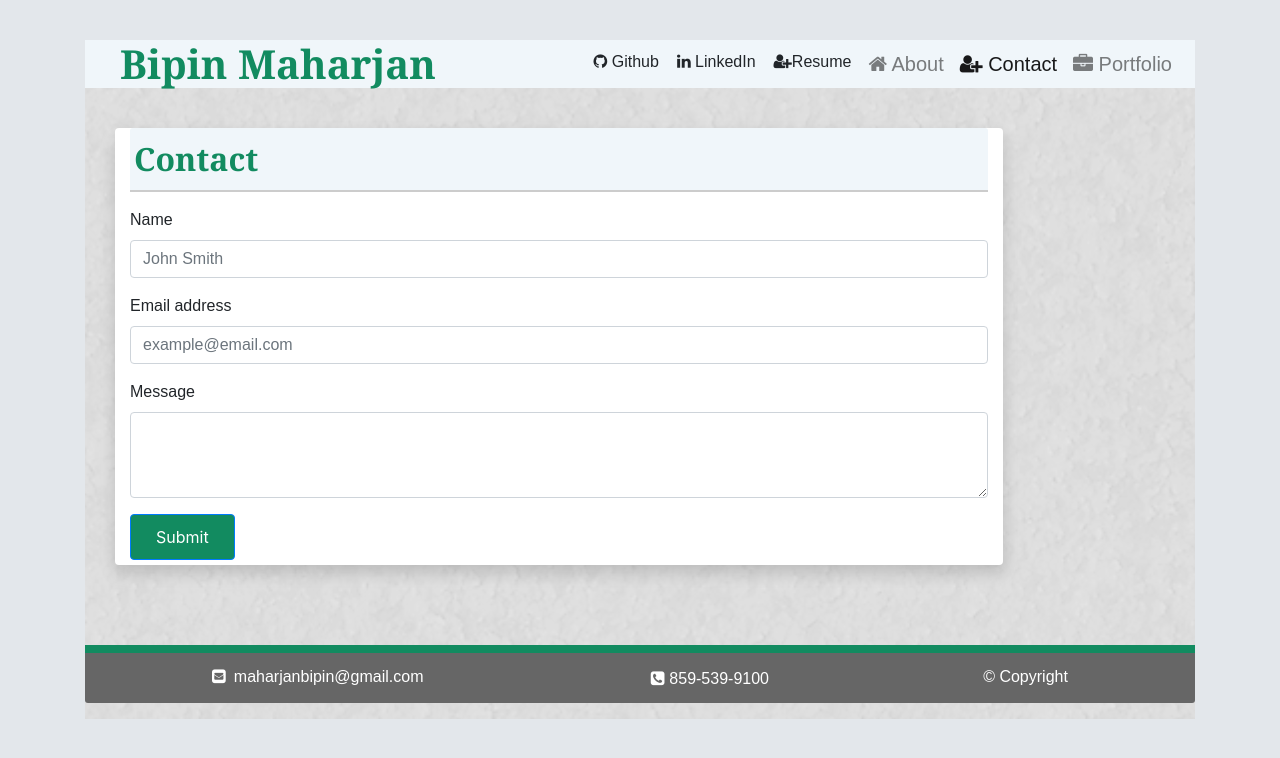
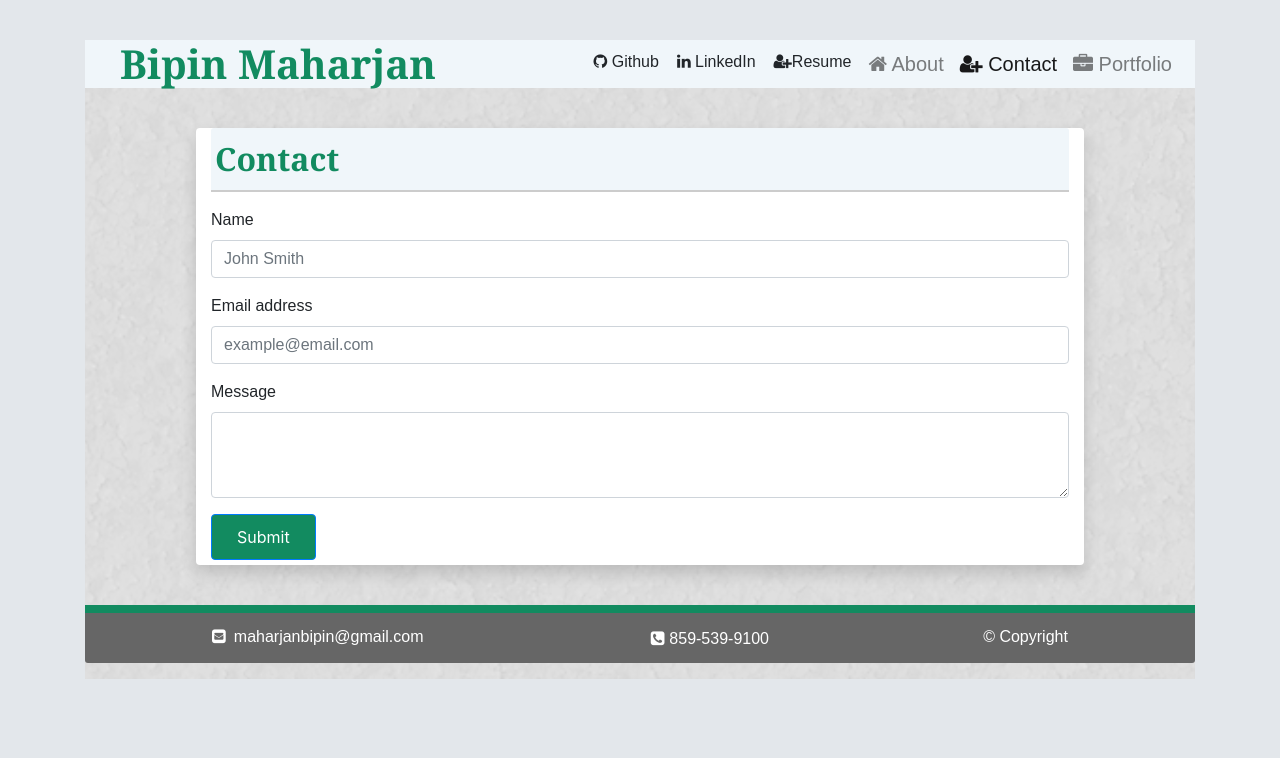
Before and after one commit to bmaha2/react-portfolio, a React (Create React App) app: page /contact in a window 1280 px wide. Shown: the top 758 px of the page. Built offline with nearby package versions, Linux system fonts and the light colour scheme.

Commit message:
justifies the content

```diff
--- a/src/App.js
+++ b/src/App.js
@@ -1,11 +1,7 @@
 import React from "react";
 import { BrowserRouter as Router} from "react-router-dom";
 
-
 import Wrapper from "./components/Wrapper";
-
-
-
 
 function App() {
   return (
--- a/src/assets/index.css
+++ b/src/assets/index.css
@@ -3,17 +3,19 @@ body {
 	margin: 0;
 	padding: 0;
 	background-color: #e3e7eb;
+
 }
 /*-------------------------main container----------------------*/
 .container {
 	margin-top: 40px;
-}
+	}
 /*---------------------background pattern--------------------*/
 .bg-pattern {
 	width: 100%;
     background-image: url("../assets/images/redox_02.png");
     background-size: cover;
 	background-position: center;
+
 }
 .bg-header {
 	background-color:#f0f6fa;
@@ -65,7 +67,8 @@ a {
 .inside-container {
 	width: 80%;
 	background-color: #fff;
-	margin-left: 30px;
+	margin-left:  20px auto;
+
 }
 p {
 	font-family: 'Arial', 'Helvetica Neue', Helvetica, sans-serif;
@@ -117,7 +120,7 @@ img {
 .card-footer {
 	display: flex;
 	list-style: none;
-	flex-flow: row nowrap;
+	flex-flow: row wrap;
 	border-top: 8px solid #128b60;
 	background-color: #666666;
 	color: #fff;
@@ -125,8 +128,7 @@ img {
 	font-size:medium;
 	font-family: Arial, 'Helvetica Neue' , Helvetica, sans-serif;
 	width: 100%;
-	margin-top: 80px;
-
+	margin-top: 40px;
 }
 .card-footer #mail a {
 	color: #fff;
--- a/src/components/NavTabs.js
+++ b/src/components/NavTabs.js
@@ -20,7 +20,7 @@ function NavTabs() {
                     </button>
                     {/*button when the nav-bar collapses */}
                     <div className="collapse navbar-collapse" id="navbarSupportedContent">
-                        <ul className="navbar-nav ml-auto">
+                        <ul className="navbar-nav ml-auto ">
                             <li className="nav-item">
                                 <a className="btn btn-block btn-social btn-github" href={"https:github.com/bmaha2"} target="_blank" rel="noopener noreferrer">
                                     <span className="fa fa-github"></span> Github
@@ -62,7 +62,6 @@ function NavTabs() {
                         </ul> {/*end of links on nav bar links */}
                     </div>{/*end of collapsible nav-bar */}
                 </nav>{/*end of navbar */}
-
             </div>
         </div>
         < InsideContainer />
--- a/src/components/pages/About.js
+++ b/src/components/pages/About.js
@@ -6,7 +6,6 @@ import profileImage from "../../assets/images/bipin.JPG"
 function About() {
     return (
         <>
-
             <div className="row">
                 <div className="col-lg-12">
                     <div className="card mb-3 border-0">
@@ -51,9 +50,8 @@ function About() {
                 </div>
             </div>
             {/*end third paragraph*/}
-
         </>
-  );
+    );
 }
 
 export default About;
--- a/src/components/pages/Contact.js
+++ b/src/components/pages/Contact.js
@@ -4,7 +4,6 @@ import React from "react";
 function Contact() {
   return (
     <>
-
       <div className="row">
         <div className="col-lg-12">
           <div className="card mb-3 border-0">
@@ -31,8 +30,6 @@ function Contact() {
           <button type="submit" className="btn btn-primary submit-btn">Submit</button>
         </div>
       </form>{/*<!--end of form-->*/}
-
-
     </>
   );
 }
--- a/src/components/pages/Portfolio.js
+++ b/src/components/pages/Portfolio.js
@@ -9,7 +9,6 @@ import employeeDir_pic from "../../assets/images/employee-directory.PNG"
 function Portfolio() {
   return (
     <>
-
       <div className="row">
         <div className="col-lg-12">
           <div className="card mb-3 border-0">
@@ -110,10 +109,7 @@ function Portfolio() {
             </div>
           </div>
         </div>{/*<!--end of sixth image container-->*/}
-
       </div>{/*<!--end of container holding all image container-->*/}
-
-
     </>
   );
 }
```
Also changed, not shown: src/components/InsideContainer.js (indentation only). Lines whose indentation alone changed are shown as unchanged.
